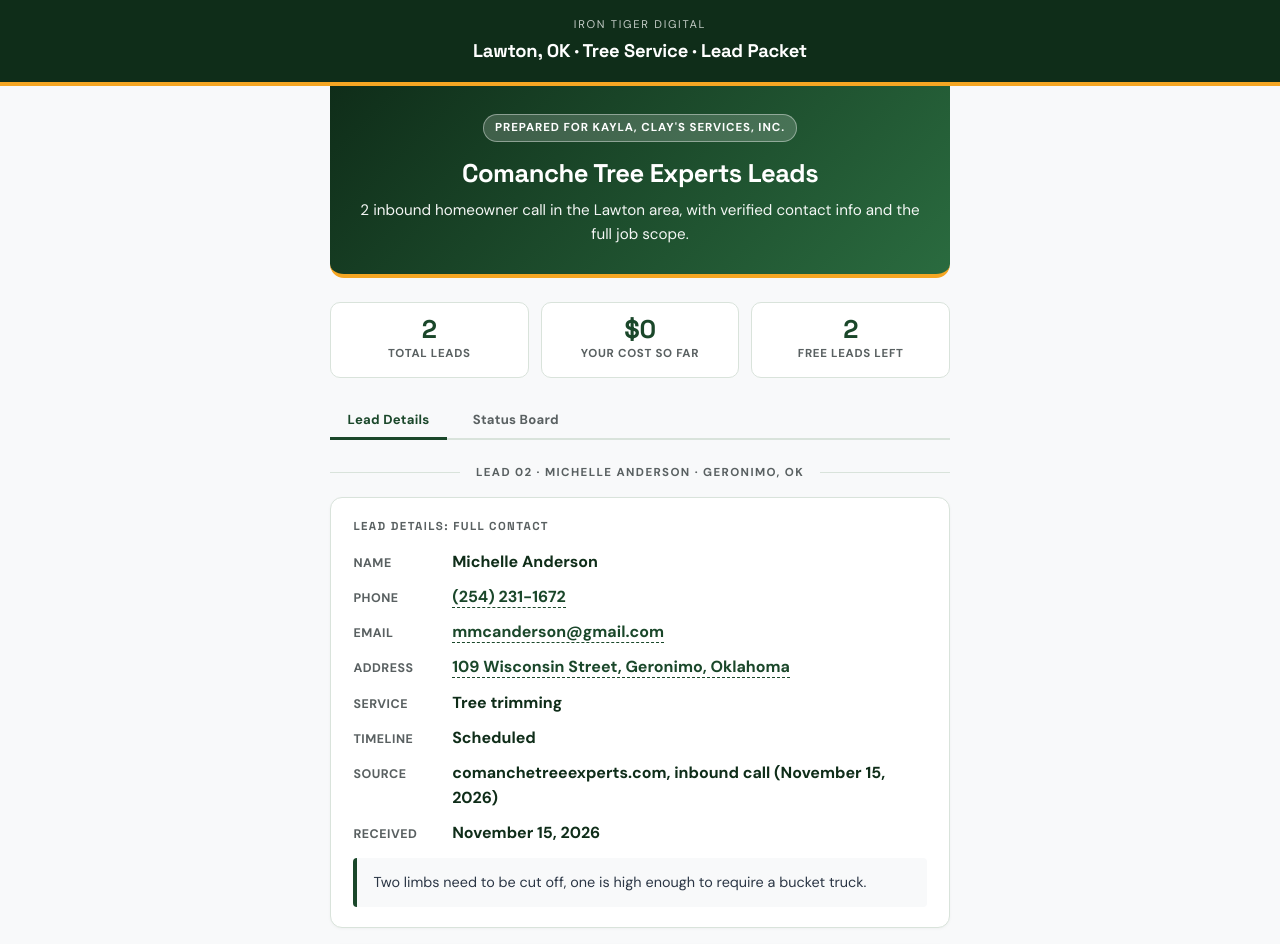
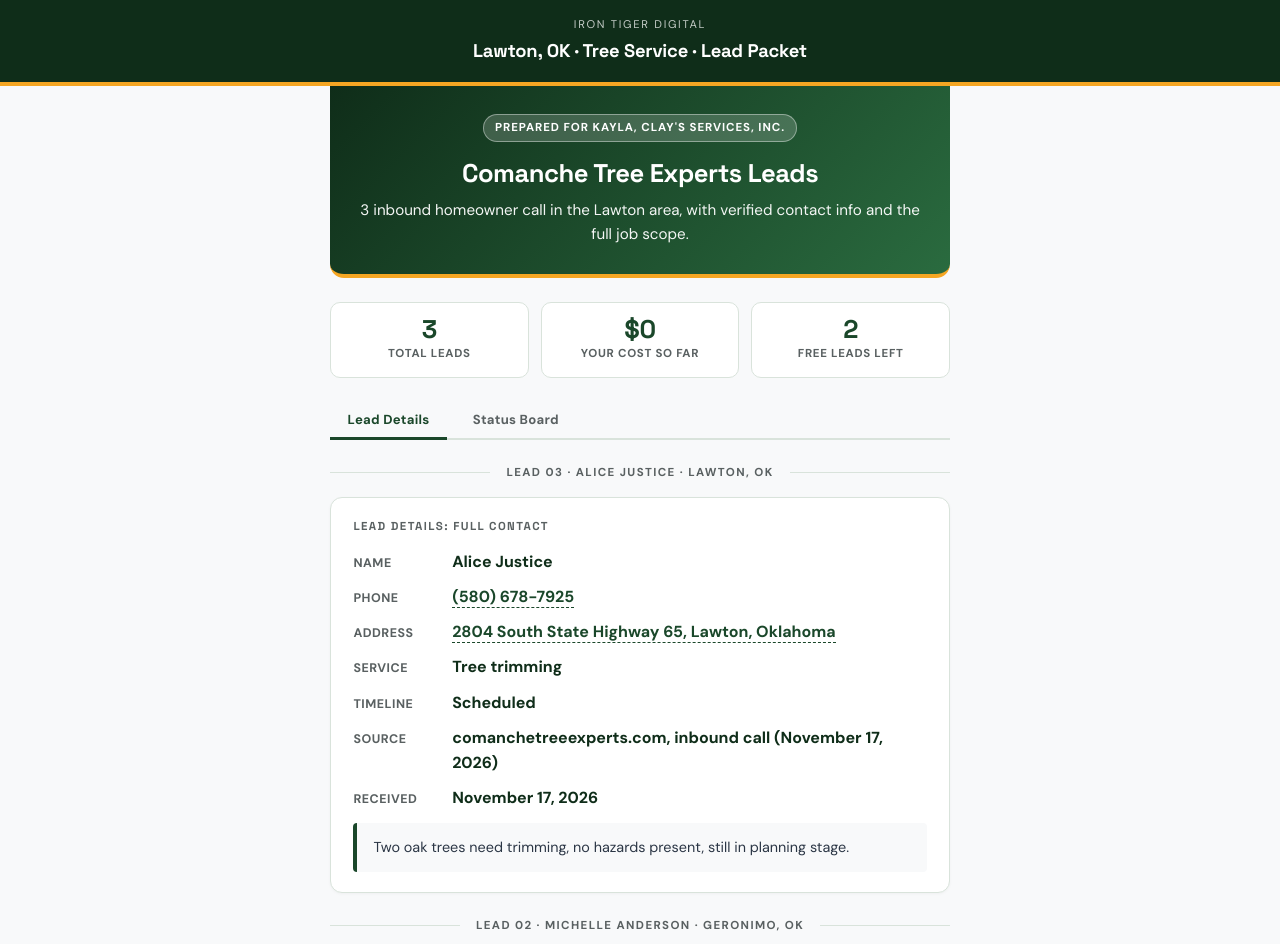
Before and after one commit to deme-cyber11/lawton-tree-service, a plain HTML site: page leads/clays-services/index.html in a window 1280 px wide. Shown: the top 944 px of the page. Drawn offline with Linux system fonts and the light colour scheme; no server answers.

Commit message:
lead: Alice Justice (Lead 03) — card + status board row (auto, approved by Costa)

```diff
--- a/leads/clays-services/index.html
+++ b/leads/clays-services/index.html
@@ -272,6 +272,42 @@ h1, h2, h3, .lead-title, .summary-stat .val, .cta-card h3 {
 
 <div id="tab-leads" class="tab-panel active">
 
+<div class="lead-divider"><span>Lead 03 · Alice Justice · Lawton, OK</span></div>
+
+<div class="card">
+  <h3>Lead details: full contact</h3>
+  <div class="field">
+    <span class="label">Name</span>
+    <span class="value">Alice Justice</span>
+  </div>
+  <div class="field">
+    <span class="label">Phone</span>
+    <span class="value"><a href="tel:+15806787925">(580) 678-7925</a></span>
+  </div>
+  <div class="field">
+    <span class="label">Address</span>
+    <span class="value"><a href="https://maps.google.com/?q=2804+South+State+Highway+65%2C+Lawton%2C+Oklahoma" target="_blank" rel="noopener">2804 South State Highway 65, Lawton, Oklahoma</a></span>
+  </div>
+  <div class="field">
+    <span class="label">Service</span>
+    <span class="value">Tree trimming</span>
+  </div>
+  <div class="field">
+    <span class="label">Timeline</span>
+    <span class="value">Scheduled</span>
+  </div>
+  <div class="field">
+    <span class="label">Source</span>
+    <span class="value">comanchetreeexperts.com, inbound call (November 17, 2026)</span>
+  </div>
+  <div class="field">
+    <span class="label">Received</span>
+    <span class="value"><span class="timestamp">November 17, 2026</span></span>
+  </div>
+  <div class="note">Two oak trees need trimming, no hazards present, still in planning stage.</div>
+</div>
+
+
 <div class="lead-divider"><span>Lead 02 · Michelle Anderson · Geronimo, OK</span></div>
 
 <div class="card">
@@ -391,6 +427,10 @@ h1, h2, h3, .lead-title, .summary-stat .val, .cta-card h3 {
 <div id="tab-status" class="tab-panel">
   <div class="sb-wrap">
     <div class="sb-header"><span>Lead</span><span>Notes</span><span>Status</span></div>
+    <div class="sb-row">
+      <div><div class="sb-name">Lead 03 · Alice Justice</div><div class="sb-desc">2804 South State Highway 65, Lawton · Tree trimming</div></div>
+      <button class="sb-badge" data-id="alice-justice" data-status="Active" onclick="cycleStatus(this)">Active</button>
+    </div>
     <div class="sb-row">
       <div><div class="sb-name">Lead 02 · Michelle Anderson</div><div class="sb-desc">109 Wisconsin Street, Geronimo · Tree trimming</div></div>
       <button class="sb-badge" data-id="michelle-anderson" data-status="Active" onclick="cycleStatus(this)">Active</button>
```
